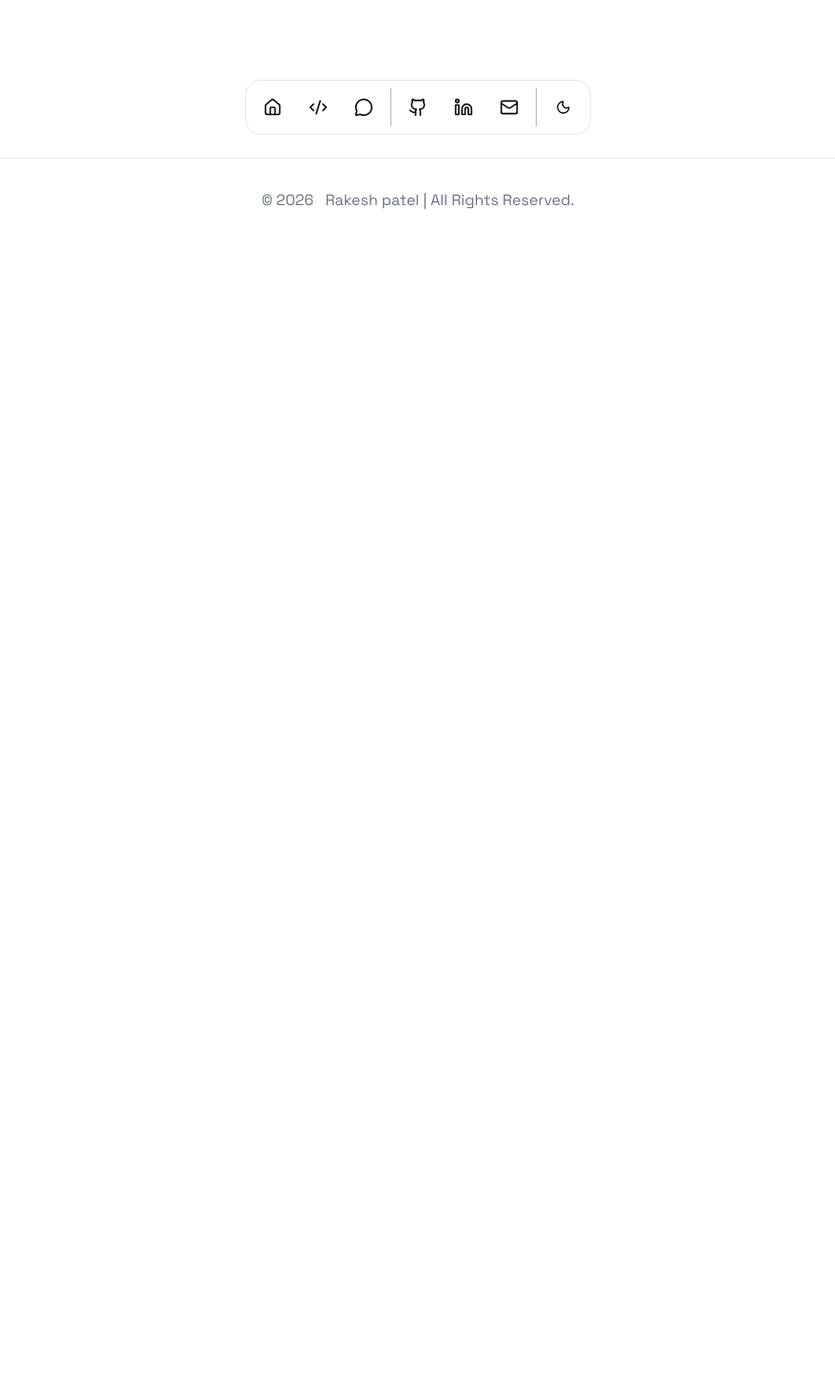
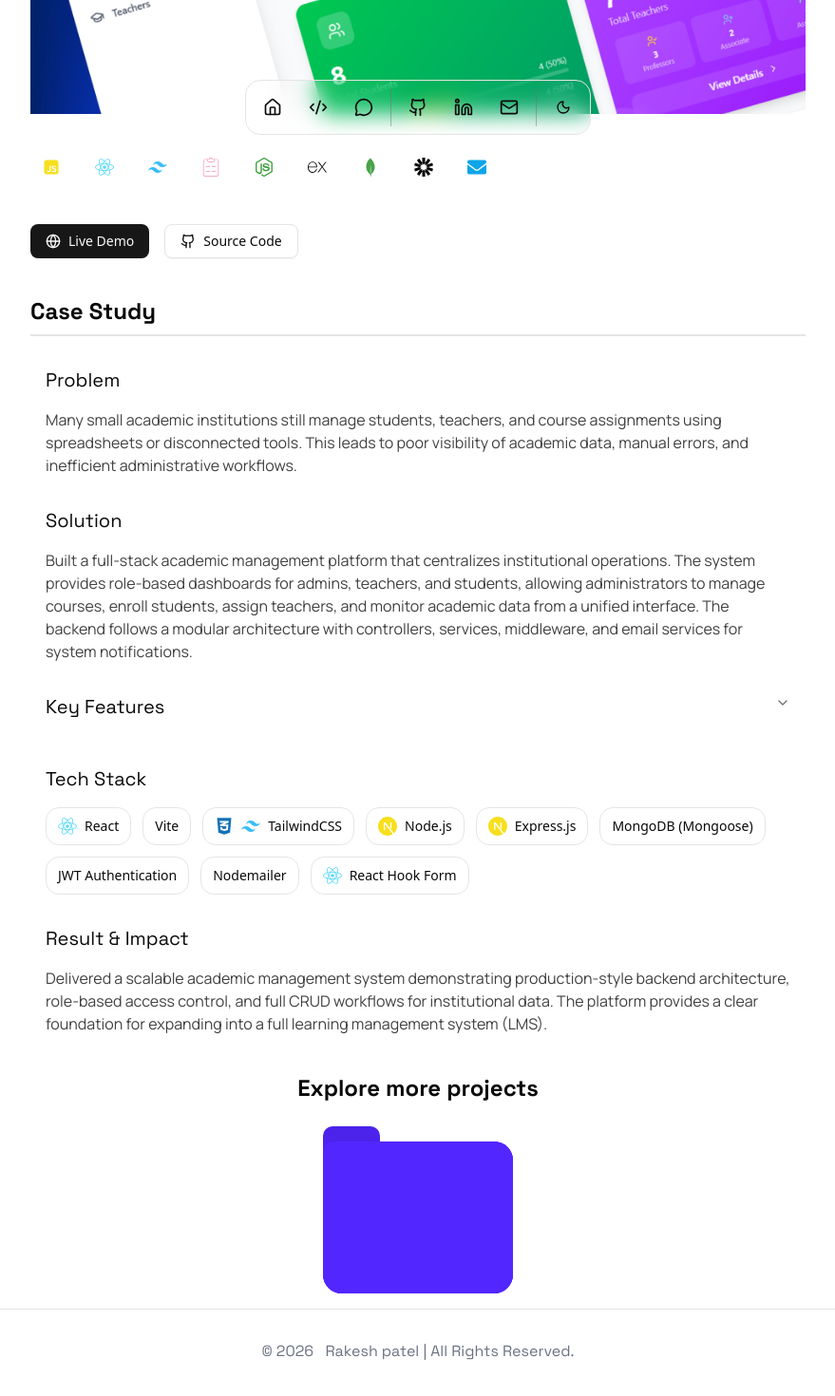
Before and after one commit to rakeshPatel-Dev/React-Portfolio, a React (Vite) app: page /projects/academix in a window 1280 px wide. Shown: the part 634-2104 px from the top of the page at 95% size, without its empty margins (200-1079 px from the left). Before the commit the page ends 969 px from the top, so only its background shows below. Built offline with nearby package versions, Linux system fonts and the light colour scheme.

Commit message:
`Updated case studies and project data with new information`

```diff
--- a/src/data/caseStudies.ts
+++ b/src/data/caseStudies.ts
@@ -11,31 +11,37 @@ export interface CaseStudy {
 
 export const caseStudies: CaseStudy[] = [
   {
-    id: "moodymusik",
+  id: "academix",
   problem:
-      "Users struggled to find personalized playlists that matched their mood throughout the day. Existing music apps had generic playlists and limited mood-based recommendations.",
+    "Many small academic institutions still manage students, teachers, and course assignments using spreadsheets or disconnected tools. This leads to poor visibility of academic data, manual errors, and inefficient administrative workflows.",
+
   solution:
-      "Developed a full-stack web app that dynamically generates mood-based playlists. Integrated sentiment analysis, user mood selection, real-time audio previews, and smooth UI transitions. Implemented Firebase for authentication and cloud storage.",
+    "Built a full-stack academic management platform that centralizes institutional operations. The system provides role-based dashboards for admins, teachers, and students, allowing administrators to manage courses, enroll students, assign teachers, and monitor academic data from a unified interface. The backend follows a modular architecture with controllers, services, middleware, and email services for system notifications.",
+
   result:
-      "User engagement increased significantly. Average listening time per session rose by 35%, and users reported higher satisfaction due to personalized playlists. The app also improved discoverability of new music.",
+    "Delivered a scalable academic management system demonstrating production-style backend architecture, role-based access control, and full CRUD workflows for institutional data. The platform provides a clear foundation for expanding into a full learning management system (LMS).",
+
   features: [
-      "Mood-based playlist generator",
-      "Real-time search and filtering",
-      "Dedicated song player with audio previews",
-      "Real-time mood tagging",
-      "Save favorite playlists",
-      "Responsive design for mobile & desktop",
-      "Dark mode toggle",
-      "Smooth animations and transitions",
+    "Role-based authentication for Admin, Teacher, and Student",
+    "Student management with enrollment tracking",
+    "Teacher management and course assignments",
+    "Course creation and academic resource management",
+    "Analytics dashboard with Chart.js visualizations",
+    "Email notification service using Nodemailer",
+    "Protected routes with JWT authentication",
+    "Responsive interface with TailwindCSS",
   ],
+
   techStack: [
     "React",
-      "TypeScript",
+    "Vite",
     "TailwindCSS",
-      "ShadCN UI",
-      "Firebase (Auth & Firestore)",
-      "Vercel for deployment",
-      "ESLint & Prettier for code quality",
+    "Node.js",
+    "Express.js",
+    "MongoDB (Mongoose)",
+    "JWT Authentication",
+    "Nodemailer",
+    "React Hook Form",
   ],
 },
   {
--- a/src/data/projectData.ts
+++ b/src/data/projectData.ts
@@ -4,8 +4,8 @@ import {
   RiJavascriptFill,
 } from "react-icons/ri";
 
-import { FaYoutube, FaUnsplash, FaReact } from "react-icons/fa";
-import { SiExpress, SiFirebase, SiGithub, SiNextdotjs, SiNodedotjs, SiOpenai, SiReactrouter, SiShadcnui, SiTailwindcss, SiTypescript, SiVite } from "react-icons/si";
+import { FaYoutube, FaUnsplash, FaReact, FaEnvelope } from "react-icons/fa";
+import { SiExpress, SiFirebase, SiGithub, SiJsonwebtokens, SiMongodb, SiNextdotjs, SiNodedotjs, SiOpenai, SiReacthookform, SiReactrouter, SiShadcnui, SiTailwindcss, SiTypescript, SiVite } from "react-icons/si";
 import { IoImage, IoSearch } from "react-icons/io5";
 // import { TbBrandTypescript } from "react-icons/tb";
 
@@ -27,6 +27,30 @@ export interface ProjectType {
 }
 
 export const projectData: ProjectType[] = [
+  {
+  id: "academix",
+  image: "/images/academix.webp",
+  title: "Academix – Academic Management System",
+  description:
+    "A full-stack academic management platform to manage students, teachers, and courses through role-based dashboards which supports course assignments, student enrollments, analytics dashboards, and automated email notifications.",
+  type: "fullStack",
+  typeColor: "#800000",
+  liveLink: "https://academix-demo.com", // update when deployed
+  sourceLink: "https://github.com/rakeshpatel-dev/academix",
+  status: "Completed",
+  icons: [
+    { icon: RiJavascriptFill, tooltip: "JavaScript", color: "#f7df1e" },
+    { icon: FaReact, tooltip: "React", color: "#61dafb" },
+    { icon: SiTailwindcss, tooltip: "Tailwind CSS", color: "#38bdf8" },
+    { icon: SiReacthookform, tooltip: "React Hook Form", color: "#ec5990" },
+    { icon: SiNodedotjs, tooltip: "Node.js", color: "#339933" },
+    { icon: SiExpress, tooltip: "Express.js", color: "#000000" },
+    { icon: SiMongodb, tooltip: "MongoDB", color: "#47a248" },
+    { icon: SiJsonwebtokens, tooltip: "JWT", color: "#000000" },
+{ icon: FaEnvelope, tooltip: "Nodemailer", color: "#0ea5e9" },
+
+  ],
+},
    {
     id: "ishirable",
     image: "/images/ishirable.webp",
```
Also changed, not shown: public/images/academix.webp (added). Lines whose indentation alone changed are shown as unchanged.
